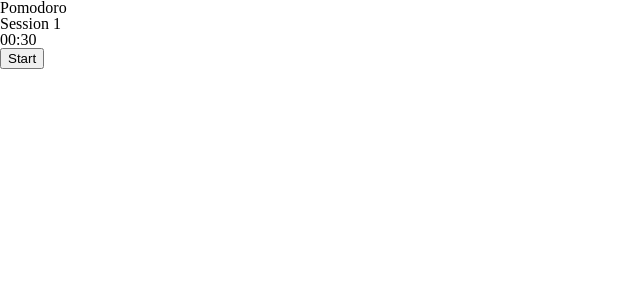
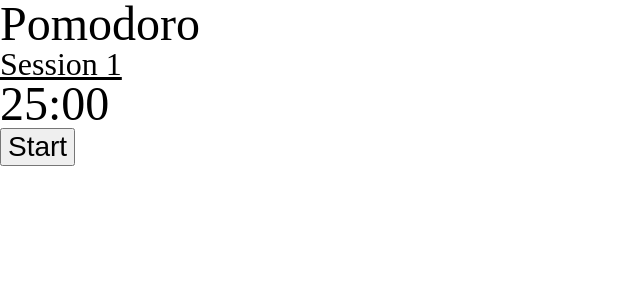
Before and after one commit to Silmunia/pommodoro, an Angular app: page / in a window 1280 px wide. Shown: the top 300 px of the page, without its empty margins (0-640 px from the left). Built offline with nearby package versions, Linux system fonts and the light colour scheme.

Commit message:
Add font sizes

```diff
--- a/src/app/app.component.css
+++ b/src/app/app.component.css
@@ -1 +1,18 @@
 @import url("../styles.css");
+
+h1 {
+    font-size: 4.8rem;
+}
+
+h2 {
+    font-size: 3.2rem;
+    text-decoration: underline;
+}
+
+h3 {
+    font-size: 4.8rem;
+}
+
+button {
+    font-size: 2.8rem;
+}
--- a/src/app/app.component.ts
+++ b/src/app/app.component.ts
@@ -11,7 +11,7 @@ import { RouterOutlet } from '@angular/router';
 export class AppComponent {
   title = 'Pomodoro';
 
-  countdownValue = 30;
+  countdownValue = 1500;
   counterInterval: NodeJS.Timeout | undefined;
 
   displayCounter = this.setDisplayCounter(this.countdownValue);;
--- a/src/styles.css
+++ b/src/styles.css
@@ -4,4 +4,5 @@
     --pomodoro-red: #fd4444;
     --pomodoro-black: #363333;
     --pomodoro-white: #fafafa;
+    font-size: 62.5%;
 }
```
